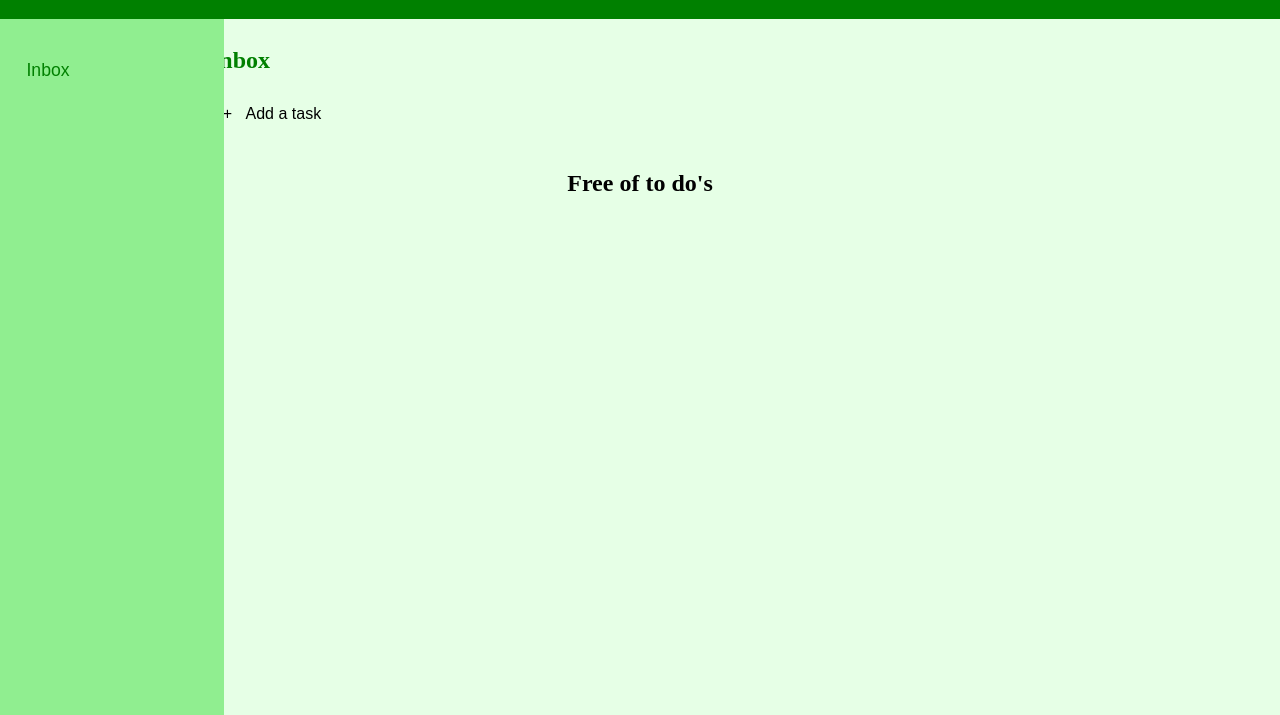
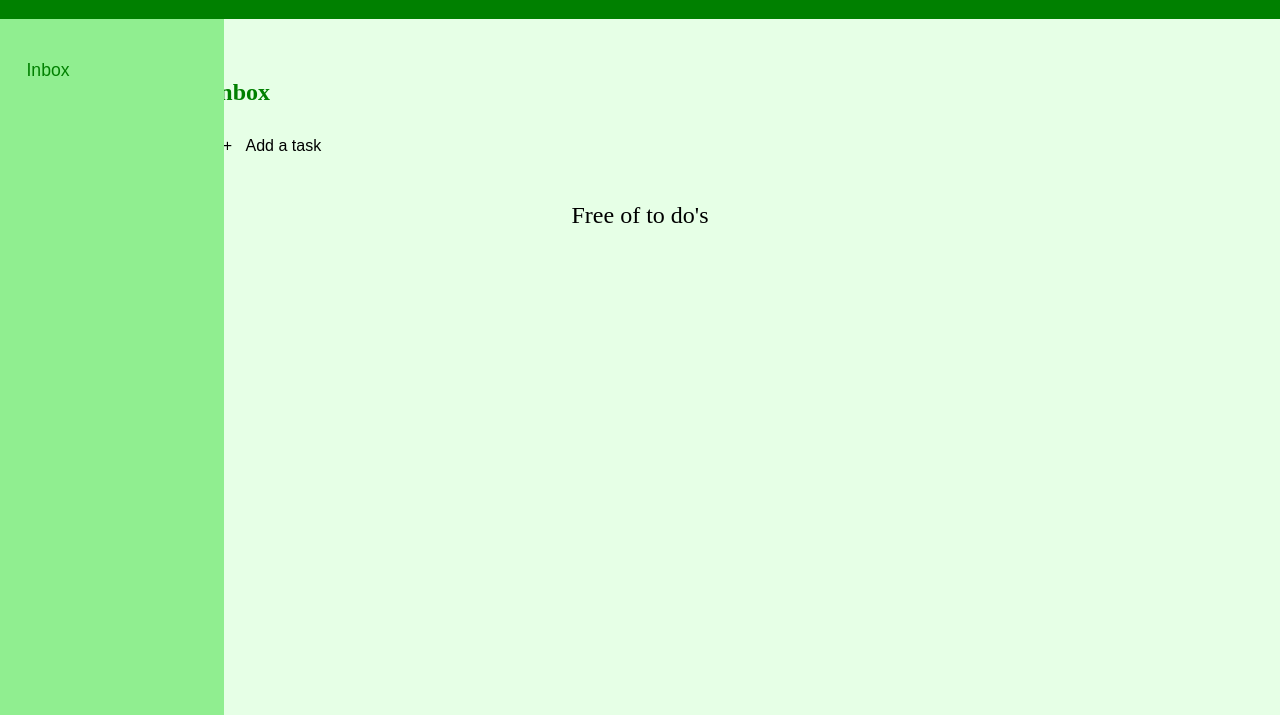
Before and after one commit to mjmealey/to-do-list, a website built with Vite: page to-do-list/index.html in a window 1280 px wide. Shown: the part 85-800 px from the top of the page. Built offline with nearby package versions, Linux system fonts and the light colour scheme; a web font is replaced by a local one.

Commit message:
id changed from free to noTasks

```diff
--- a/to-do-list/src/style.css
+++ b/to-do-list/src/style.css
@@ -32,6 +32,11 @@ nav {
   flex-direction: column;
 }
 
+#toDos {
+  position:relative;
+  top:2rem;
+}
+
 #inboxToDo {
   position:relative;
   right:25rem;
@@ -53,7 +58,7 @@ nav {
   color:green;
 }
 
-#free {
+#noTasks {
   font-weight:lighter;
   position:relative;
 }
```
